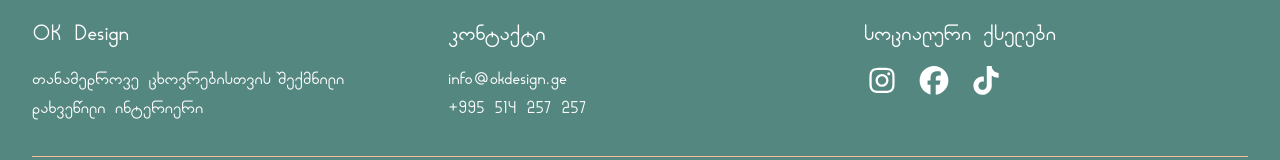
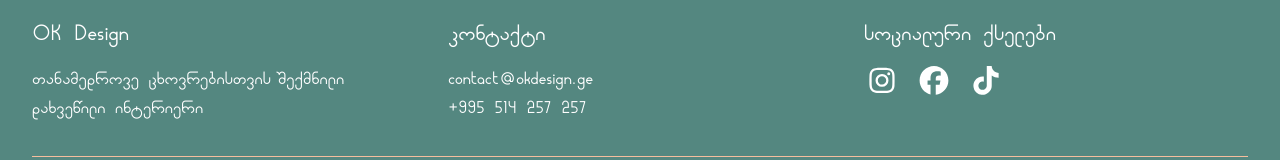
Before and after one commit to Goglikooo/ok-design, a React (Vite) app: page /contact in a window 1280 px wide. Shown: the part 2133-2293 px from the top of the page. Built offline with nearby package versions, Linux system fonts and the light colour scheme.

Commit message:
change info@ with contact@...

```diff
--- a/src/components/Footer.jsx
+++ b/src/components/Footer.jsx
@@ -22,7 +22,7 @@ export default function Footer({ id }) {
           </div>
           <div>
             <h3 className="mb-4 text-2xl">{t("contact")}</h3>
-            <a href="mailto:info@okdesign.ge">info@okdesign.ge</a>
+            <a href="mailto:info@okdesign.ge">contact@okdesign.ge</a>
             <p>+995 514 257 257</p>
           </div>
           <div>
--- a/src/data/contactInfo.js
+++ b/src/data/contactInfo.js
@@ -4,8 +4,8 @@ export const contactInfo = [
   {
     icon: Mail,
     title: "Email",
-    detail: "info@okdesign.ge",
-    link: "mailto:info@okdesign.ge",
+    detail: "contact@okdesign.ge",
+    link: "mailto:contact@okdesign.ge",
   },
   {
     icon: Phone,
```
